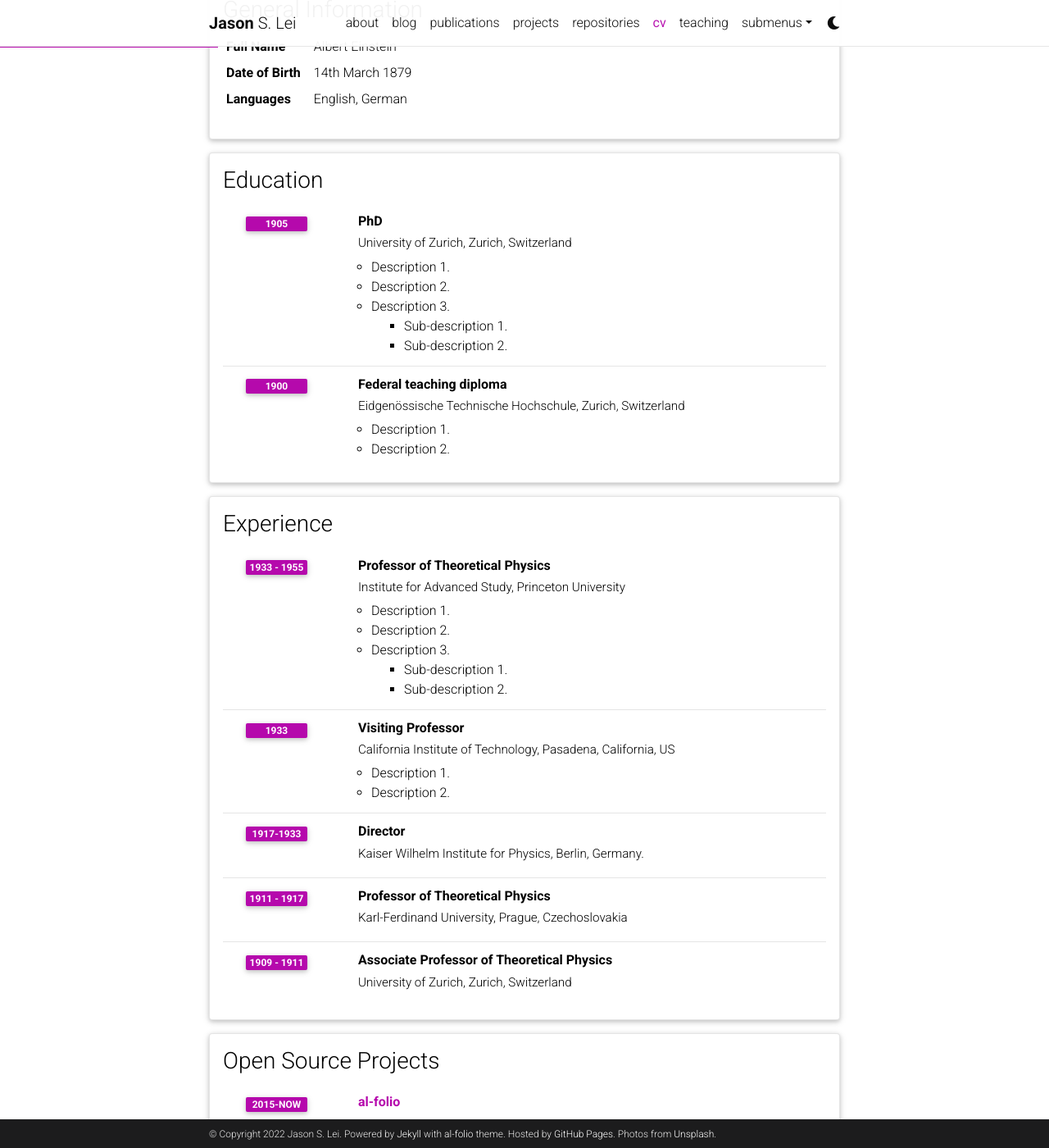
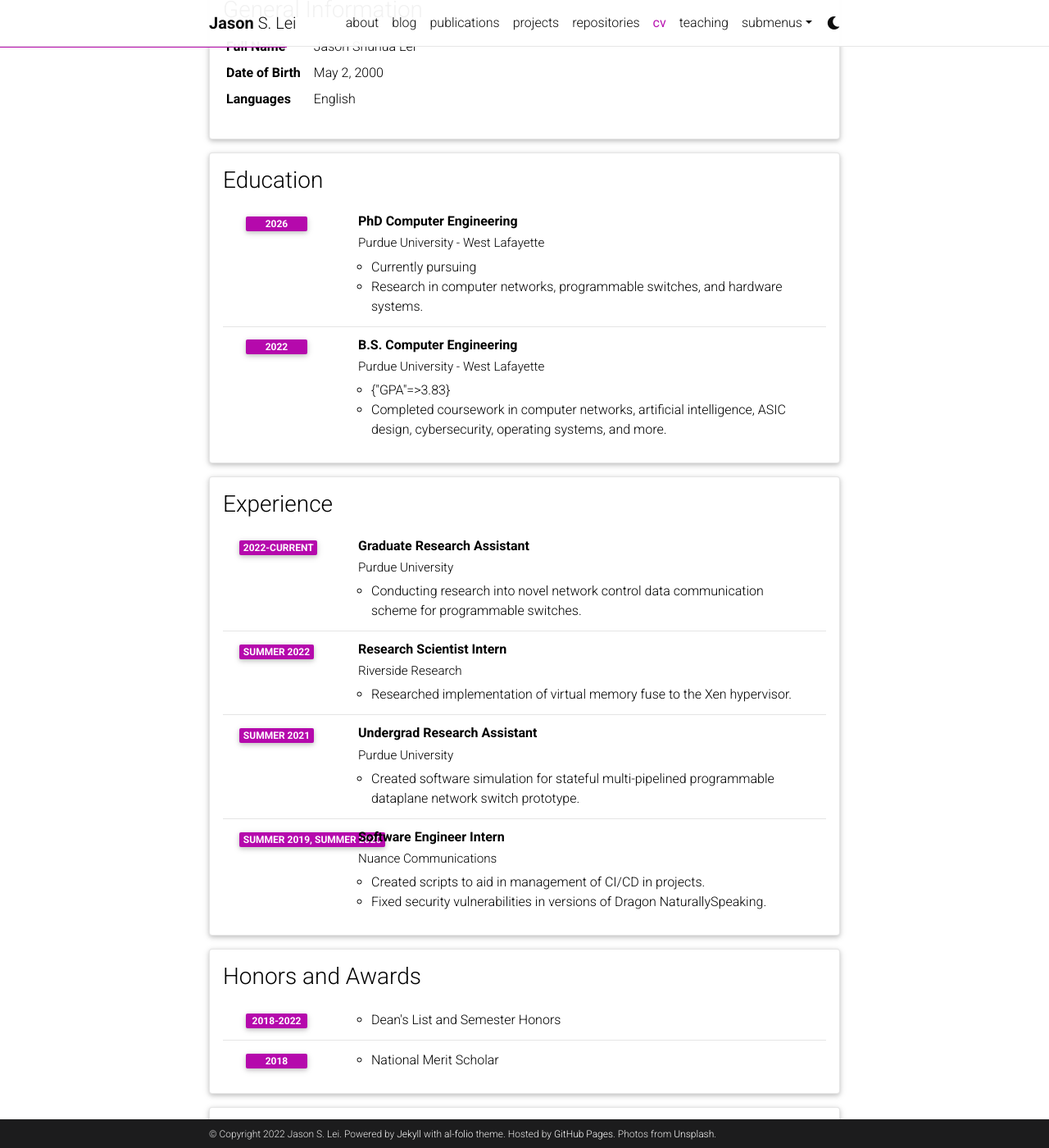
Before and after one commit to lei56/lei56.github.io, a Jekyll site: the page built from _pages/cv.md, in a window 1280 px wide and 1400 px high, scrolled down 207 px. Shown: the whole window at 82% size. Built offline with Jekyll 4.4.1, drawn with Linux system fonts in a browser that asks for light colours; comment, search, counter and statistics services are not loaded; a style sheet for code colours, icons or effects is not loaded; some of the changed text lies outside the part shown.

```diff
--- a/_data/cv.yml
+++ b/_data/cv.yml
@@ -2,94 +2,76 @@
   type: map
   contents:
     - name: Full Name
-      value: Albert Einstein
+      value: Jason Shuhua Lei
     - name: Date of Birth
-      value: 14th March 1879
+      value: May 2, 2000
     - name: Languages
-      value: English, German
+      value: English
 
 - title: Education
   type: time_table
   contents:
-    - title: PhD
-      institution: University of Zurich, Zurich, Switzerland
-      year: 1905
+    - title: PhD Computer Engineering
+      institution: Purdue University - West Lafayette
+      year: 2026
       description:
-        - Description 1.
-        - Description 2.
-        - title: Description 3.
-          contents:
-            - Sub-description 1.
-            - Sub-description 2.
-    - title: Federal teaching diploma
-      institution: Eidgenössische Technische Hochschule, Zurich, Switzerland
-      year: 1900
+        - Currently pursuing
+        - Research in computer networks, programmable switches, and hardware systems.
+    - title: B.S. Computer Engineering
+      institution: Purdue University - West Lafayette
+      year: 2022
       description:
-        - Description 1.
-        - Description 2.
+        - GPA: 3.83
+        - Completed coursework in computer networks, artificial intelligence, ASIC design, cybersecurity, operating systems, and more.
 
 - title: Experience
   type: time_table
   contents:
-    - title: Professor of Theoretical Physics
-      institution: Institute for Advanced Study, Princeton University
-      year: 1933 - 1955
+    - title: Graduate Research Assistant
+      institution: Purdue University
+      year: 2022-current
       description:
-        - Description 1.
-        - Description 2.
-        - title: Description 3.
-          contents:
-            - Sub-description 1.
-            - Sub-description 2.
-    - title: Visiting Professor
-      institution: California Institute of Technology, Pasadena, California, US
-      year: 1933
+        - Conducting research into novel network control data communication scheme for programmable switches.
+    - title: Research Scientist Intern
+      institution: Riverside Research
+      year: Summer 2022
       description:
-        - Description 1.
-        - Description 2.
-
-    - title: Director
-      institution: Kaiser Wilhelm Institute for Physics, Berlin, Germany.
-      year: 1917-1933
-
-    - title: Professor of Theoretical Physics
-      institution: Karl-Ferdinand University, Prague, Czechoslovakia
-      year: 1911 - 1917
+        - Researched implementation of virtual memory fuse to the Xen hypervisor.
+    - title: Undergrad Research Assistant
+      institution: Purdue University
+      year: Summer 2021
       description:
-
-    - title: Associate Professor of Theoretical Physics
-      institution: University of Zurich, Zurich, Switzerland
-      year: 1909 - 1911
-
-- title: Open Source Projects
-  type: time_table
-  contents:
-    - title: <a href="https://github.com/alshedivat/al-folio">al-folio</a>
-      year: 2015-now
-      description: A beautiful, simple, clean, and responsive Jekyll theme for academics.
+        - Created software simulation for stateful multi-pipelined programmable dataplane network switch prototype.
+    - title: Software Engineer Intern
+      institution: Nuance Communications
+      year: Summer 2019, Summer 2020
+      description:
+        - Created scripts to aid in management of CI/CD in projects.
+        - Fixed security vulnerabilities in versions of Dragon NaturallySpeaking.
 
 - title: Honors and Awards
   type: time_table
   contents:
-    - year: 1921
+    - year: 2018-2022
       items:
-        - Nobel Prize in Physics
-        - Matteucci Medal
-    - year: 2029
+        - Dean's List and Semester Honors
+    - year: 2018
       items:
-        - Max Planck Medal
+        - National Merit Scholar
 
 - title: Academic Interests
   type: nested_list
   contents:
-    - title: Topic 1.
+    - title: Computer Networks
       items:
-        - Description 1.
-        - Description 2.
-    - title: Topic 2.
+        - Programmable data plane switches.
+        - Software-defined networks.
+    - title: Operating Systems
       items:
-        - Description 1.
-        - Description 2.
+        - Xen Hypervisor
+    - title: Cybersecurity
+      items:
+        - Embedded security.
 
 - title: Other Interests
   type: list
--- a/_data/venues.yml
+++ /dev/null
@@ -1,6 +0,0 @@
-"AJP":
-  url: https://aapt.scitation.org/journal/ajp
-  color: "#00369f"
-
-"PhysRev":
-  url: https://journals.aps.org/
```
Also changed, not shown: _bibliography/papers.bib (deleted, +0 -83 lines), _data/coauthors.yml (deleted, +0 -34 lines), _data/repositories.yml (+2 -9 lines), _pages/about.md (+5 -13 lines), 1 other file.
